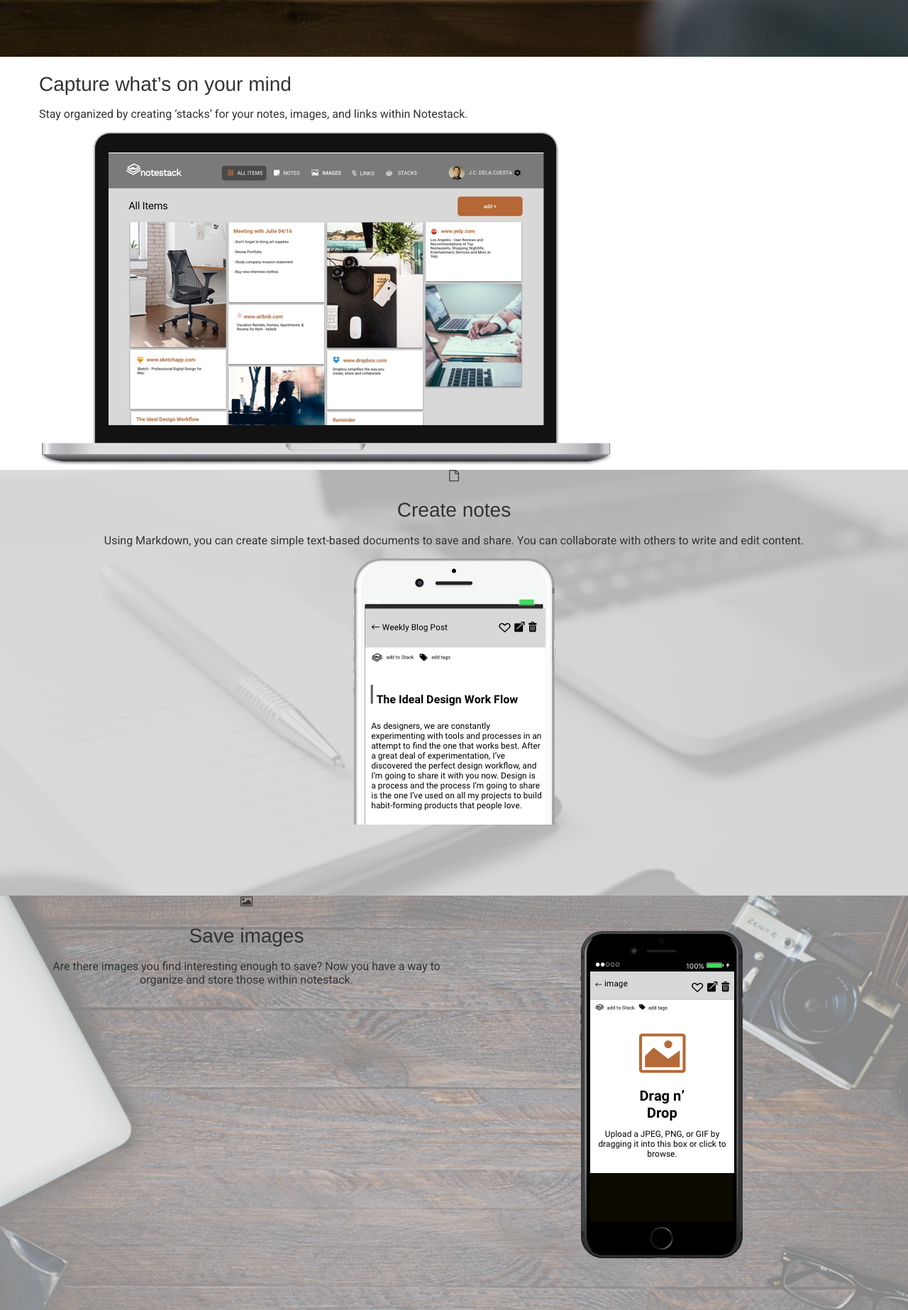
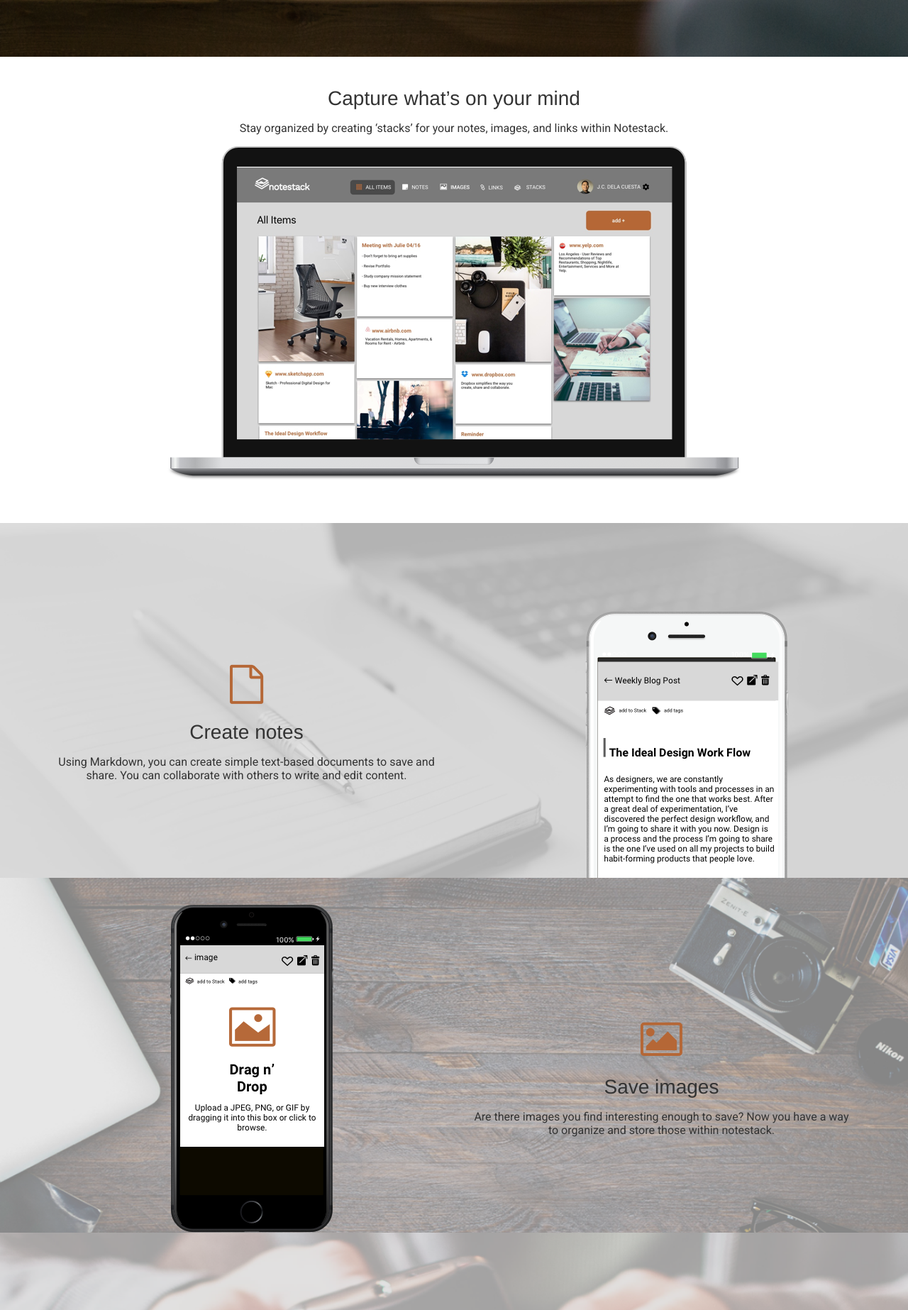
Before and after one commit to jdelacuesta/Notestack, a plain HTML site: page index.html in a window 1280 px wide. Shown: the part 720-2566 px from the top of the page at 71% size. Drawn offline with Linux system fonts and the light colour scheme.

Commit message:
Final Push, Deploying Notestack

```diff
--- a/css/style.css
+++ b/css/style.css
@@ -12,11 +12,13 @@
    font-size:28px;
    font-weight: normal;
    margin-bottom: 5px;
+   text-align: center;
  }
  p {
    font-size:16px;
    line-height: 19px;
    font-weight: 100;
+   text-align: center;
  }
 
 /* GRID */
@@ -128,6 +130,7 @@
    line-height: 26px;
    font-weight: 100;
    margin:10px 0 40px;
+   text-align: left;
  }
  header .hero img {
    display: block;
@@ -142,6 +145,13 @@
    padding:10px 30px;
    background: #B56736;
  }
+ .product {
+  padding:20px 0 60px;
+ }
+ .product img {
+  display: block;
+  margin: 0 auto;
+ }
 
   /* BENEFITS */
  .notes, .images, .links {
@@ -153,13 +163,14 @@
   background: url('../images/Section1_Background.png') top center no-repeat;
   background-size: cover;
   width: 100%;
-  height:600px;
+  height:500px;
  }
  .images {
   background: url('../images/Section 2 - Background.png') top center no-repeat;
   background-size: cover;
   width: 100%;
-  height:600px;
+  height:500px;
+  position: center;
  }
  .images .left {
   float:left;
@@ -179,19 +190,22 @@
   width: 100%;
   height:500px;
  }
- .links .container {
+ .images .container, .notes .container, .links .container {
   height: 100%;
  }
- .links .one-half {
-  height: 100%;
+ .images .one-half, .notes .one-half, .links .one-half {
+  height: 500px;
+  margin-bottom: 0px;
   position: relative;
   text-align: center;
   bottom: 0;
  }
- .links .one-half i {
+ .images .one-half i, .notes .one-half i, .links .one-half i {
   margin-top:  200px;
+  font-size: 55px;
+  color: #B56736;
  }
- .links .one-half img {
+ .images .one-half img, .notes .one-half img, .links .one-half img {
   position: absolute;
   left: 30%;
   bottom: 0;
@@ -415,6 +429,7 @@
   background:#000;
   border-right: 3px;
   color:orange;
+  border-radius: 6px;
  }
 
  .center-nav .settings {
@@ -434,6 +449,7 @@
  .center-nav .settings a {
   position: relative;
   top: -15px;
+  color: #000;
  }
 
  /* CONTENT */
@@ -471,7 +487,7 @@
    padding:20px;
  }
  .item-box img {
-  margin:-20px;
+  margin:-20px -20px -25px;
   width: 120%;
   height: auto;
  }
@@ -485,6 +501,9 @@
  }
  .item-box h3 {
   display: inline-block;
+ }
+ .item-box p {
+  text-align: left;
  }
 
  /* Larger Mobile Devices */
--- a/index.html
+++ b/index.html
@@ -51,24 +51,30 @@
        <img src="images/laptop.png">
      </div>
    </section>
-   <section class="notes">
+
+    <section class="notes">
      <div class="container">
+     <div class="one-half">
       <i class="fa fa-file-o"></i>
-      <h2>Create notes</h2>
-      <p>Using Markdown, you can create simple text-based documents to save and share. You can collaborate with others to write and edit content.</p>
-      <img src="images/Section 1 - iPhone.png">
+         <h2>Create notes</h2>
+         <p>Using Markdown, you can create simple text-based documents to save and share. You can collaborate with others to write and edit content.</p>
+         </div>
+        <div class="one-half">
+          <img src="images/Section 1 - iPhone.png">
+          </div>
       </div>
     </section>
     <section class="images">
      <div class="container">
-     <div class="left">
+        <div class="one-half">
+          <img src="images/Section 2 - iPhone.png">
+          </div>
+     <div class="one-half">
       <i class="fa fa-picture-o"></i>
          <h2>Save images</h2>
          <p>Are there images you find interesting enough to save? Now you have a way to organize and store those within notestack.</p>
          </div>
-         <div class="right">
-      <img src="images/Section 2 - iPhone.png">
-      </div>
+
       </div>
     </section>
     <section class="links">
@@ -96,7 +102,7 @@
        </blockquote>
        <div class="byline">
        <img src="https://s3.amazonaws.com/uifaces/faces/twitter/jsa/128.jpg" alt="avatar">
-       <p class="name"><strong>Stella B.</strong><br/>Freelance Designer, N. Dakota</p>
+       <p class="name"><strong>Frank W.</strong><br/>Freelance Designer, N. Dakota</p>
        </div>
 
   </li>
```
Also changed, not shown: dashboard.html (+4 -4 lines), images/Pic 1.png (added), images/Pic 2.png (added), images/Pic 3.png (added), images/Pic 4.png (added).
